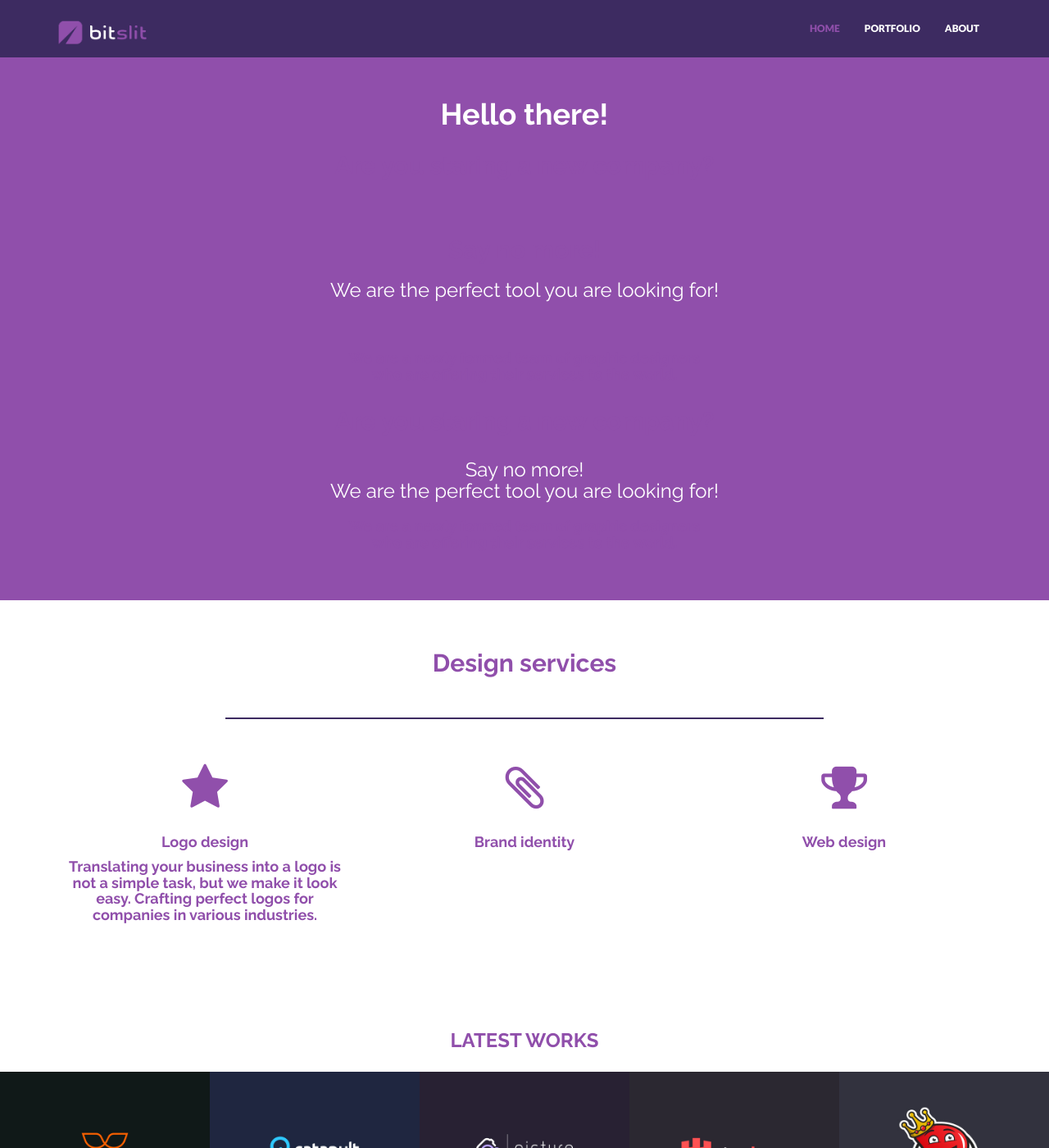
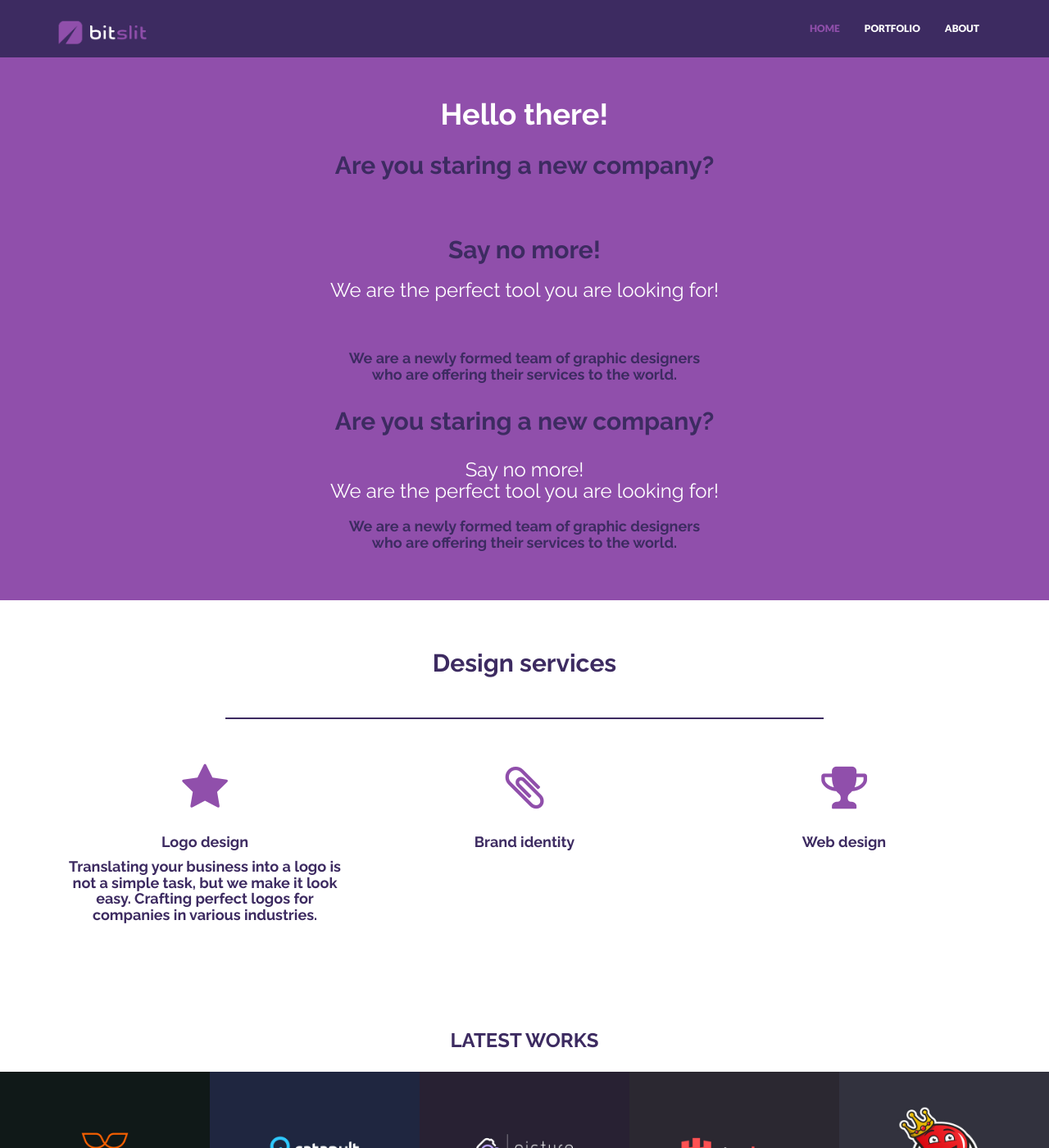
Before and after one commit to bitslit/portfolio, a Jekyll site: the page built from index.html, in a window 1280 px wide and 1400 px high. Shown: the whole window at 82% size. Built offline with Jekyll 4.4.1, drawn with Linux system fonts in a browser that asks for light colours; nearby versions of some CDN libraries.

Commit message:
Update style.css

```diff
--- a/_includes/css/style.css
+++ b/_includes/css/style.css
@@ -25,7 +25,7 @@
 	background: #ffffff;
 	margin: 0;
 	height: 100%;
-	color: {{ site.colors.primary }};
+	color: {{ site.colors.secondary }};
 	font-family: 'Lato', sans-serif;
 	font-weight: 400;
 	}
@@ -42,7 +42,7 @@
 	font-weight: 400;
 	font-size: 14px;
 	line-height: 24px;
-	color: {{ site.colors.secondary }};
+	color: {{ site.colors.primary }};
 	margin-top: 10px;
 }
 
```
